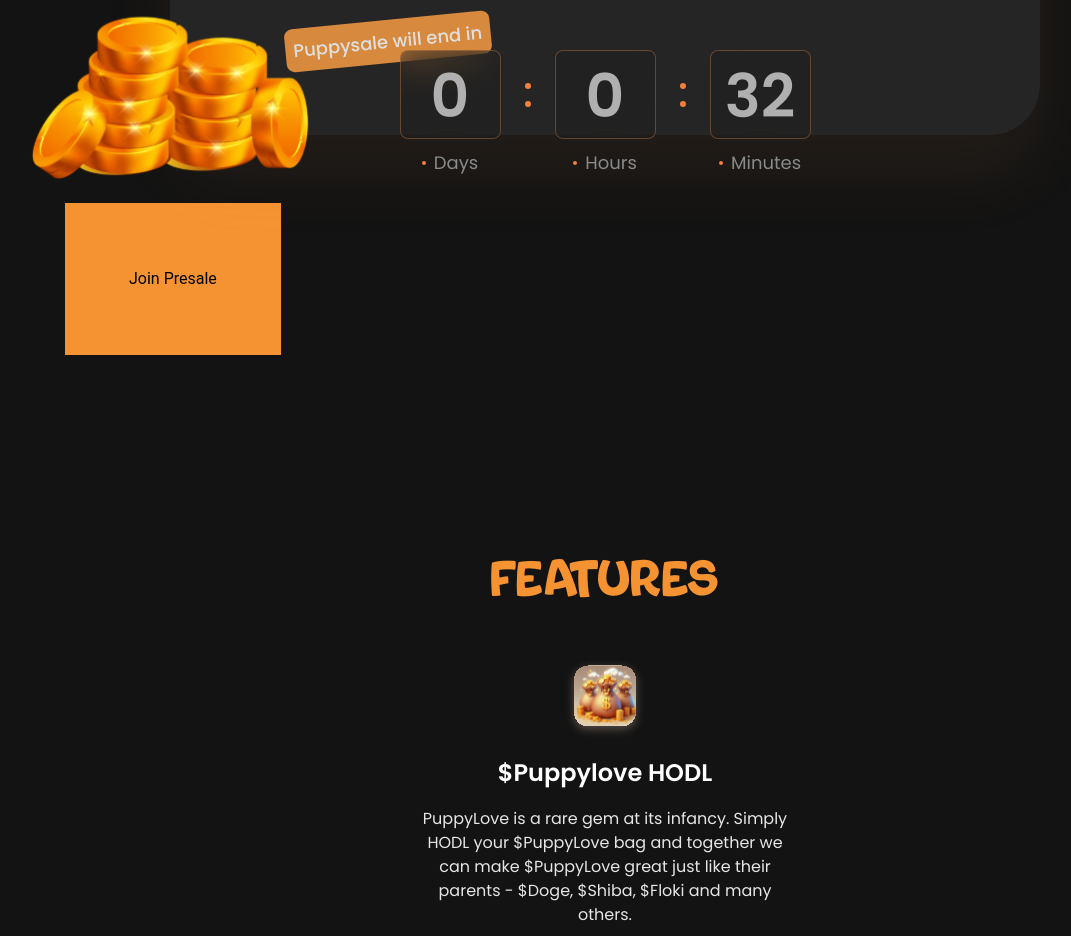
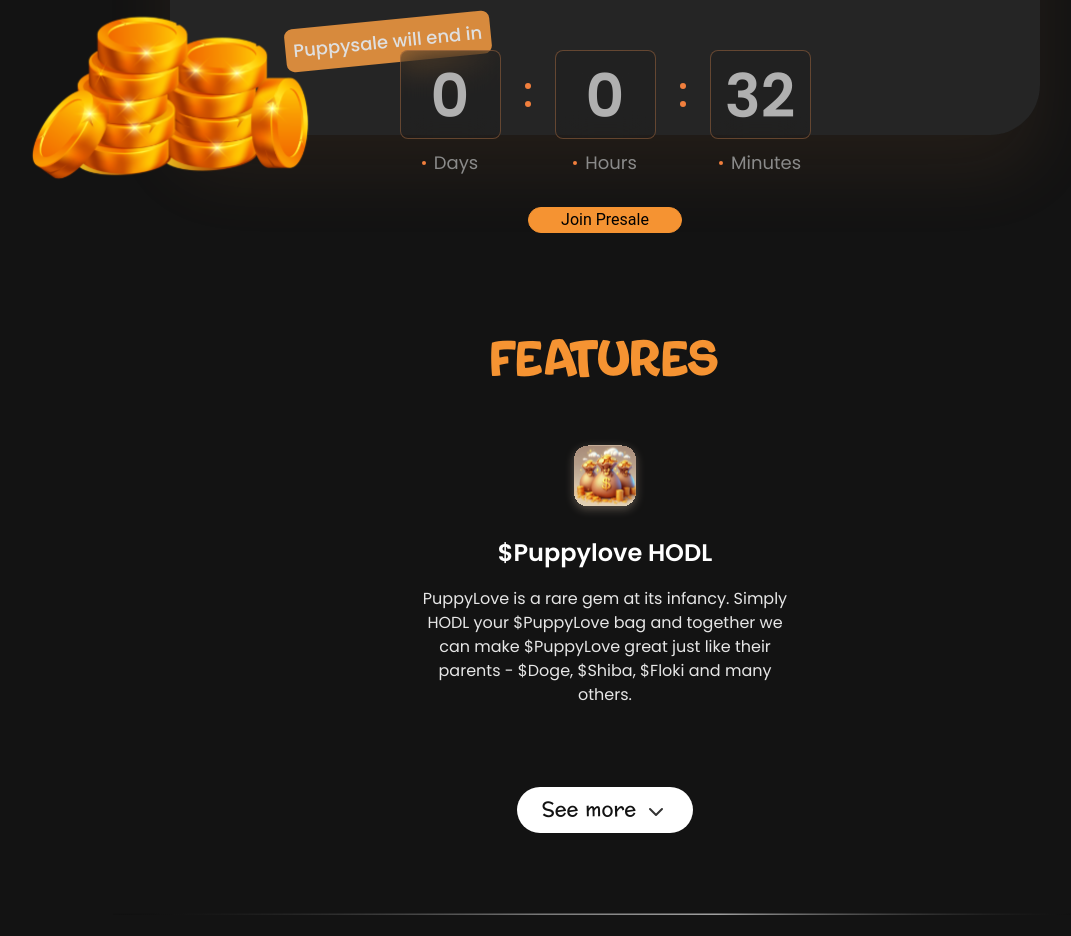
Before and after one commit to BernardOnuh/PuppyLoveFrontEnd-main, a React (Create React App) app: page / in a window 1280 px wide. Shown: the part 3220-4156 px from the top of the page, without its empty margins (35-1106 px from the left). Built offline with nearby package versions, Linux system fonts and the light colour scheme.

Commit message:
Update Puppysale.js
Update

```diff
--- a/src/components/Home/Puppysale.js
+++ b/src/components/Home/Puppysale.js
@@ -123,10 +123,9 @@ export default function Puppysale() {
                 <img src={LogArtboard} className=' w-[267px] lg:w-[349px] h-[267px] lg:h-[349px] absolute left-[8px] sm:left-[-42px] xl:left-[-175px] bottom-[-93px] ' />
                 <img src={coinsign} className=' w-[132px] sm:w-[148px] h-auto sm:h-[148px] absolute top-[-50px] sm:top-[-62px] right-[-10px] sm:right-[18px]  lg:hidden  ' />
 
-
+                <div className="flex justify-center"> <button className="bg-[#F59332] border rounded-full   border-[#F59332] px-[32px] text-center  mt-[68px]">Join Presale</button> </div>
 
             </div>
-            <button className="bg-[#F59332] border border-[64px] border-[#F59332] mt-[68px]">Join Presale</button>
         </div>
     )
 }
```
